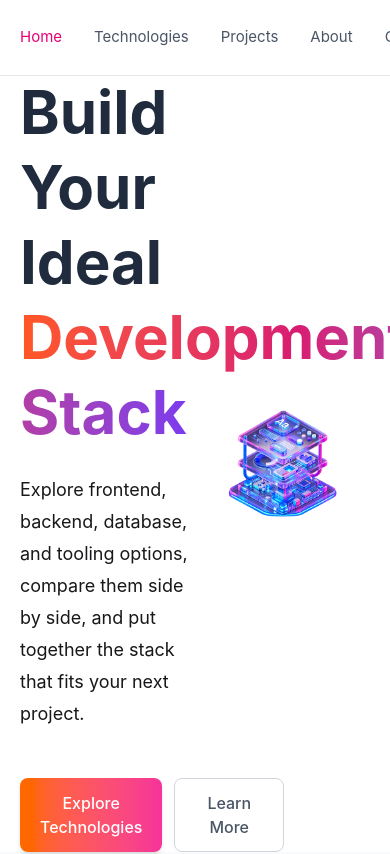
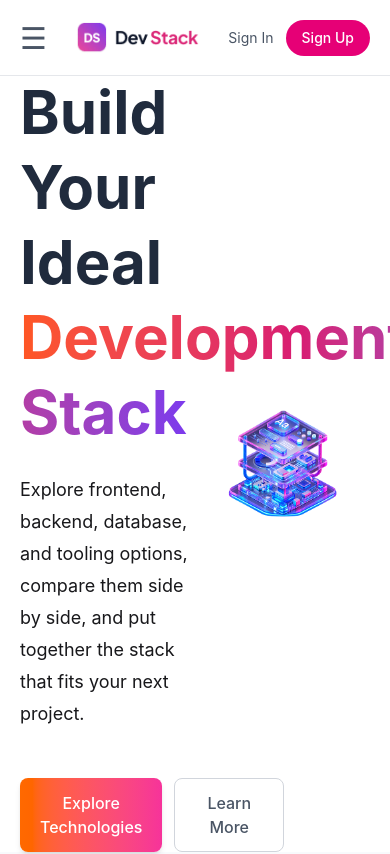
Before and after one commit to sazzad10023/React_project, a React (Vite) app: page / in a window 390 px wide. Shown: the top 854 px of the page. Built offline with nearby package versions, Linux system fonts and the light colour scheme.

Commit message:
7th commit

```diff
--- a/src/components/Nav.tsx
+++ b/src/components/Nav.tsx
@@ -1,47 +1,47 @@
-import Logo from '../assets/logo-text.png';
+import Logo from "../assets/logo-text.png";
 
 const Nav = () => {
-    return (
-         <nav className="fixed top-0 left-0 z-50 w-full border-b border-gray-200 bg-white">
+  return (
+    <nav className="fixed top-0 left-0 z-50 w-full border-b border-gray-200 bg-white">
       <div className="mx-auto flex h-[75px] max-w-[1280px] items-center justify-between px-5">
-        <div>
-          <img src={Logo} alt="Logo"/>
-        </div>
-        <ul className="flex items-center gap-8 text-[15px] text-gray-600">
-          <li className="cursor-pointer text-pink-600">
-            Home
-          </li>
 
-          <li>
+        <button className="text-3xl text-gray-600 md:hidden">
+          ☰
+        </button>
+
+        <img src={Logo} alt="Logo" className="h-8 w-auto"/>
+        <ul className="hidden items-center gap-8 text-[15px] text-gray-600 md:flex">
+          <li className="cursor-pointer text-pink-600">Home</li>
+
+          <li className="cursor-pointer hover:text-pink-600">
             Technologies
           </li>
 
-          <li>
+          <li className="cursor-pointer hover:text-pink-600">
             Projects
           </li>
 
-          <li>
+          <li className="cursor-pointer hover:text-pink-600">
             About
           </li>
 
-          <li>
+          <li className="cursor-pointer hover:text-pink-600">
             Contact
           </li>
         </ul>
 
-        <div className="flex items-center gap-5">
-          <button className="text-[15px] text-gray-600">
+        <div className="flex items-center gap-3 md:gap-5">
+          <button className="text-[14px] text-gray-600 md:text-[15px]">
             Sign In
           </button>
-          <button className="rounded-full bg-pink-600 px-5 py-2 text-sm font-medium text-white">
+
+          <button className="rounded-full bg-pink-600 px-4 py-2 text-sm font-medium text-white md:px-5">
             Sign Up
           </button>
         </div>
-
       </div>
     </nav>
   );
-
 };
 
 export default Nav;
```
Also changed, not shown: 1 other file (tests, documents, lock files or other folders).
